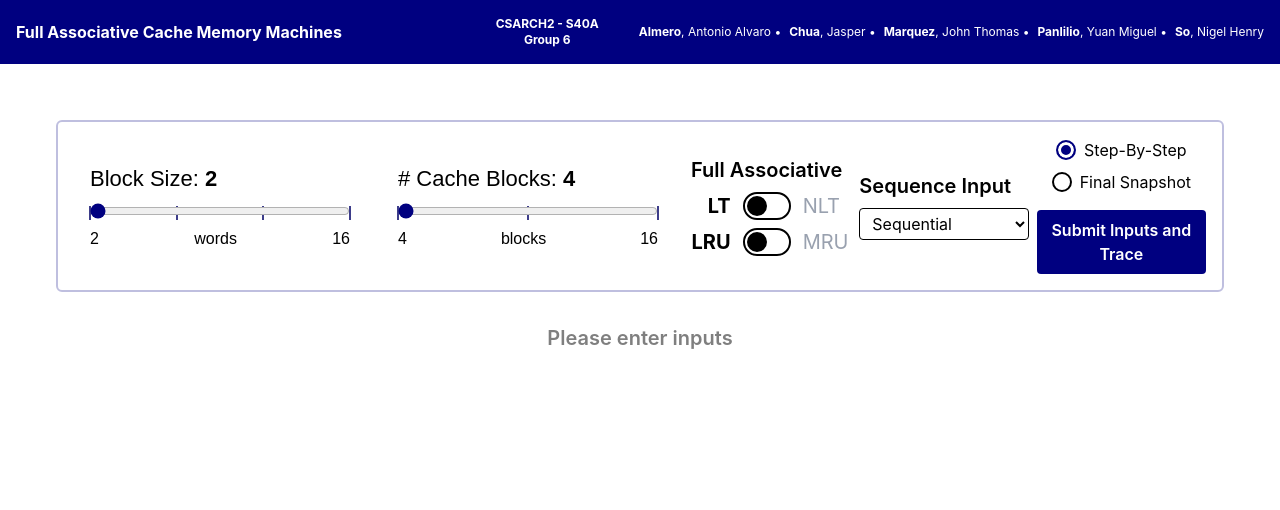
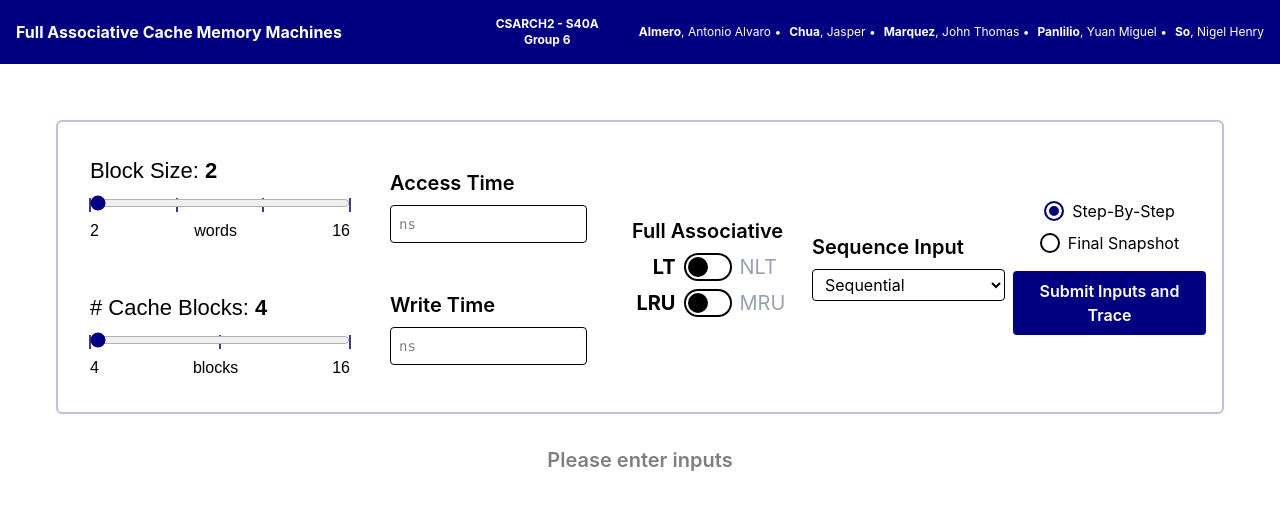
Before and after one commit to antonio-almero/csarch2-cp2, a React (Vite) app: page / in a window 1280 px wide. Shown: the top 510 px of the page. Built offline with nearby package versions, Linux system fonts and the light colour scheme.

Commit message:
feat: add time inputs

```diff
--- a/src/App.jsx
+++ b/src/App.jsx
@@ -9,12 +9,15 @@ import { MemoryBlocks, hexWord } from "./components/MemoryBlocks"
 import { AccessArrow } from "./components/AccessArrow"
 import { computeStats } from "./utils/stats"
 import { Simulation } from "./utils/simulator"
+import { TimeAccessInputs } from "./components/TimeAccessInputs"
 
 export default function App() {
   const [blockSize, setBlockSize] = useState(2) // 2, 4, 8, 16
   const [numBlocks, setNumBlocks] = useState(4) // 4, 8, 16
   const [readPolicy, setReadPolicy] = useState("LT") // LT or NLT
   const [replacement, setReplacement] = useState("LRU") // MRU or MRU
+  const [accessTime, setAccessTime] = useState(0) // LT or NLT
+  const [writeTime, setWriteTime] = useState(0) // MRU or MRU
   const [sequence, setSequence] = useState([]) // Array of Number representing the sequence of memory accesses
   const [testType, setTestType] = useState("Sequential") // Sequential, Mid-Repeat, Random, Custom
   const [submitted, setSubmitted] = useState(null) // USE THIS OBJECT WHEN WORKING WITH BACKEND LOGIC: The object containing BlockSize, NumBlocks, ReadPolicy, Replacement, Sequence, TestType
@@ -32,7 +35,7 @@ export default function App() {
   }
 
   const handleSubmit = () => {
-    setSubmitted({ blockSize, numBlocks, readPolicy, replacement, testType, sequence, selectedTrace })
+    setSubmitted({ blockSize, numBlocks, accessTime, writeTime, readPolicy, replacement, testType, sequence, selectedTrace })
     setStep(0)
     console.log("Submitted Inputs:", submitted)
   }
@@ -73,9 +76,13 @@ export default function App() {
       <Header/>
       <main className="flex flex-col gap-8 p-14">
         <div className="flex flex-row justify-between items-center w-full gap-2 rounded-md border-[#000080]/25 border-2 p-4">
-          <div className="gap-4 flex flex-row justify-between items-center w-full">
+          <div className="gap-4 flex flex-col justify-between items-center w-full">
             <VariableSlider label="Block Size" onChange={changed(setBlockSize)} />
             <VariableSlider label="# Cache Blocks" onChange={changed(setNumBlocks)} />
+          </div>
+          <div className="gap-4 flex flex-col justify-between items-center w-full">
+            <TimeAccessInputs label="Access Time" name={"Access Time"} onChange={changed(setAccessTime)}/>
+            <TimeAccessInputs label="Write Time" name={"Write Time"} onChange={changed(setWriteTime)}/>
           </div>
           <div className="flex flex-col justify-between items-center gap-2 w-full">
             <h2 className="text-xl font-semibold">Full Associative</h2>
@@ -138,7 +145,8 @@ export default function App() {
                     </button>
                   </div>
                 )}
-                <div className="relative flex w-full flex-1 flex-row items-start gap-24">
+                <div className="relative flex w-full flex-1 flex-row items-start gap-12">
+                  <img src="/public/cpu_chip.jpg" width={20} height={20}></img>
                   <CacheBlocks
                     blockSize={submitted.blockSize}
                     numBlocks={submitted.numBlocks}
@@ -162,6 +170,7 @@ export default function App() {
                   </div>
                 </div>
               </div>
+              <div className="flex flex-col gap-2">
                 <div className="flex flex-col flex-1 min-w-0 break-words justify-start p-2 gap-2 rounded-md border-[#000080]/25 border-2 p-4"> { /* SUBMITTED */}
                   <h2 className="text-sm font-semibold">Submitted Inputs</h2>
                   <p className="text-xs">Block Size: {submitted.blockSize} words</p>
@@ -171,7 +180,8 @@ export default function App() {
                   <p className="text-xs">Test Case: {submitted.testType}</p>
                   <p className="text-xs">Sequence ({submitted.sequence.length} accesses): {submitted.sequence.join(", ")}</p>
                   <p className="text-xs">Simulation Type: {submitted.selectedTrace}</p>
-
+                </div>
+                <div className="flex flex-col flex-1 min-w-0 break-words justify-start p-2 gap-2 rounded-md border-[#000080]/25 border-2 p-4"> { /* SUBMITTED */}
                   <h2 className="text-sm font-semibold">Statistics</h2>
                   <p className="text-xs">Total Memory Accesses: {stats.total}</p>
                   <p className="text-xs">Cache Hit Count: {stats.hits}</p>
@@ -181,6 +191,8 @@ export default function App() {
                   <p className="text-xs">Average Memory Access Time: {stats.averageTime.toFixed(2)} ns</p>
                   <p className="text-xs">Total Memory Access Time: {stats.totalTime} ns</p>
                 </div>
+              </div>
+
             </section>
           )}
       </main>
--- /dev/null
+++ b/src/components/TimeAccessInputs.tsx
@@ -0,0 +1,44 @@
+import { useState } from 'react';
+
+export function TimeAccessInputs({
+  name,
+  onChange,
+  onEdit,
+  onValidChange,
+}: {
+  name: string;
+  onChange?: (value: number) => void;
+  onEdit?: () => void;
+  onValidChange?: (valid: boolean) => void;
+}) {
+  const [value, setValue] = useState('');
+  const n = Number(value);
+  const valid = value !== '' && Number(n) && n >= 0;
+
+  return (
+    <div className="flex w-full flex-col items-stretch justify-between gap-2 p-4">
+      <h2 className="text-xl font-semibold">{name}</h2>
+      <input
+        type="number"
+        min={0}
+        step={1}
+        value={value}
+        onChange={(e) => {
+          const text = e.target.value;
+          setValue(text);
+          onEdit?.();
+
+          const num = Number(text);
+          const ok = text !== '' && Number.isInteger(num) && num >= 0;
+          onValidChange?.(ok);
+          if (ok) onChange?.(num);
+        }}
+        placeholder="ns"
+        className="rounded border border-black p-2 font-mono text-sm"
+      />
+      {value !== '' && !valid && (
+        <p className="text-sm text-red-600">Enter a valid decimal number</p>
+      )}
+    </div>
+  );
+}
--- a/src/components/VariableSwitches.tsx
+++ b/src/components/VariableSwitches.tsx
@@ -10,7 +10,7 @@ export function VariableSwitches({ left, right, onChange }: { left: string; righ
   };
 
   return (
-    <div className="flex items-center gap-3 text-xl">
+    <div className="flex items-center gap-2 text-xl">
       <span className={`w-12 text-right ${isOn ? "text-gray-400" : "font-bold"}`}>{left}</span>
       <button
         type="button"
```
Also changed, not shown: public/cpu_chip.jpg (added). Lines whose indentation alone changed are shown as unchanged.
